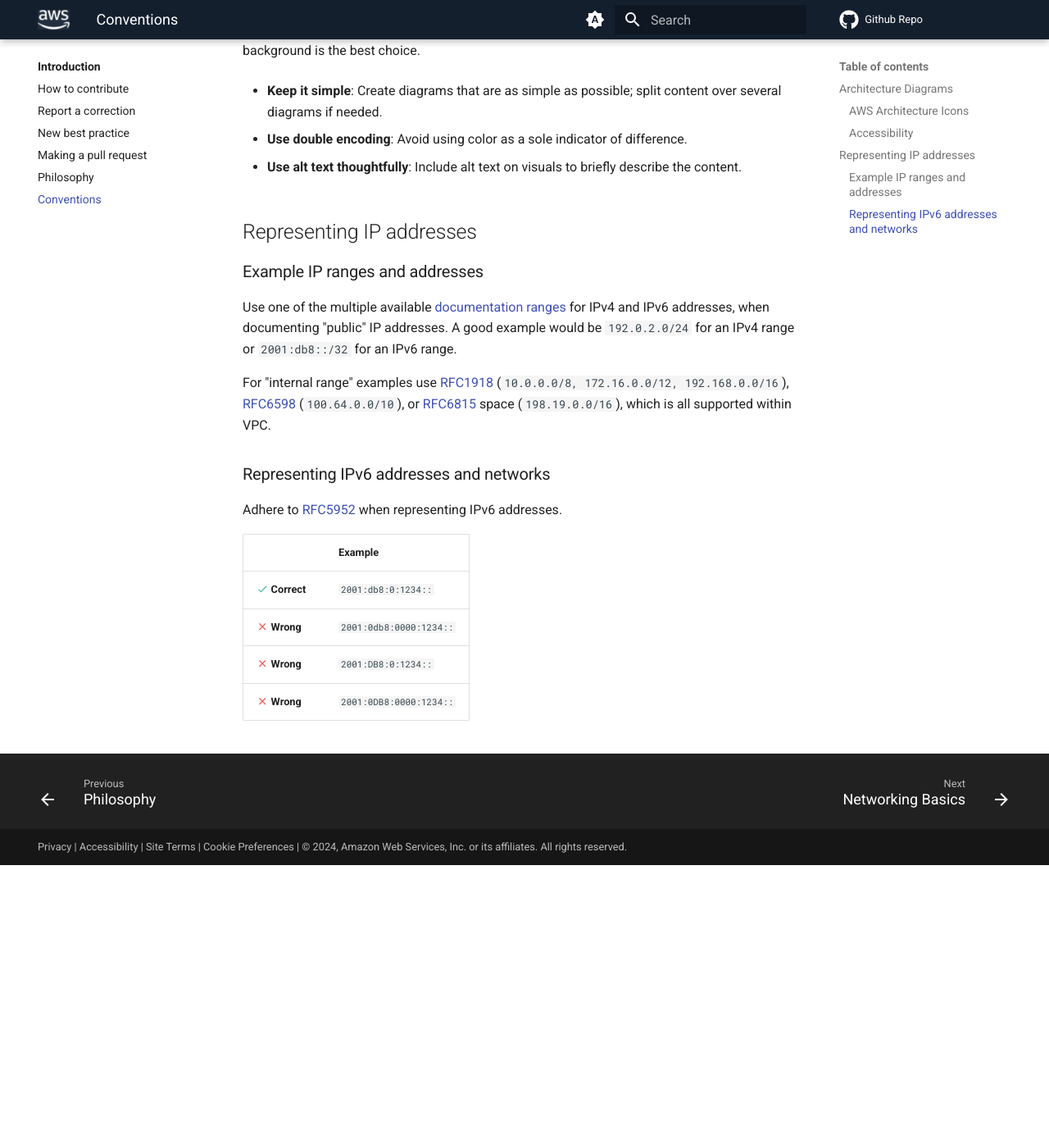
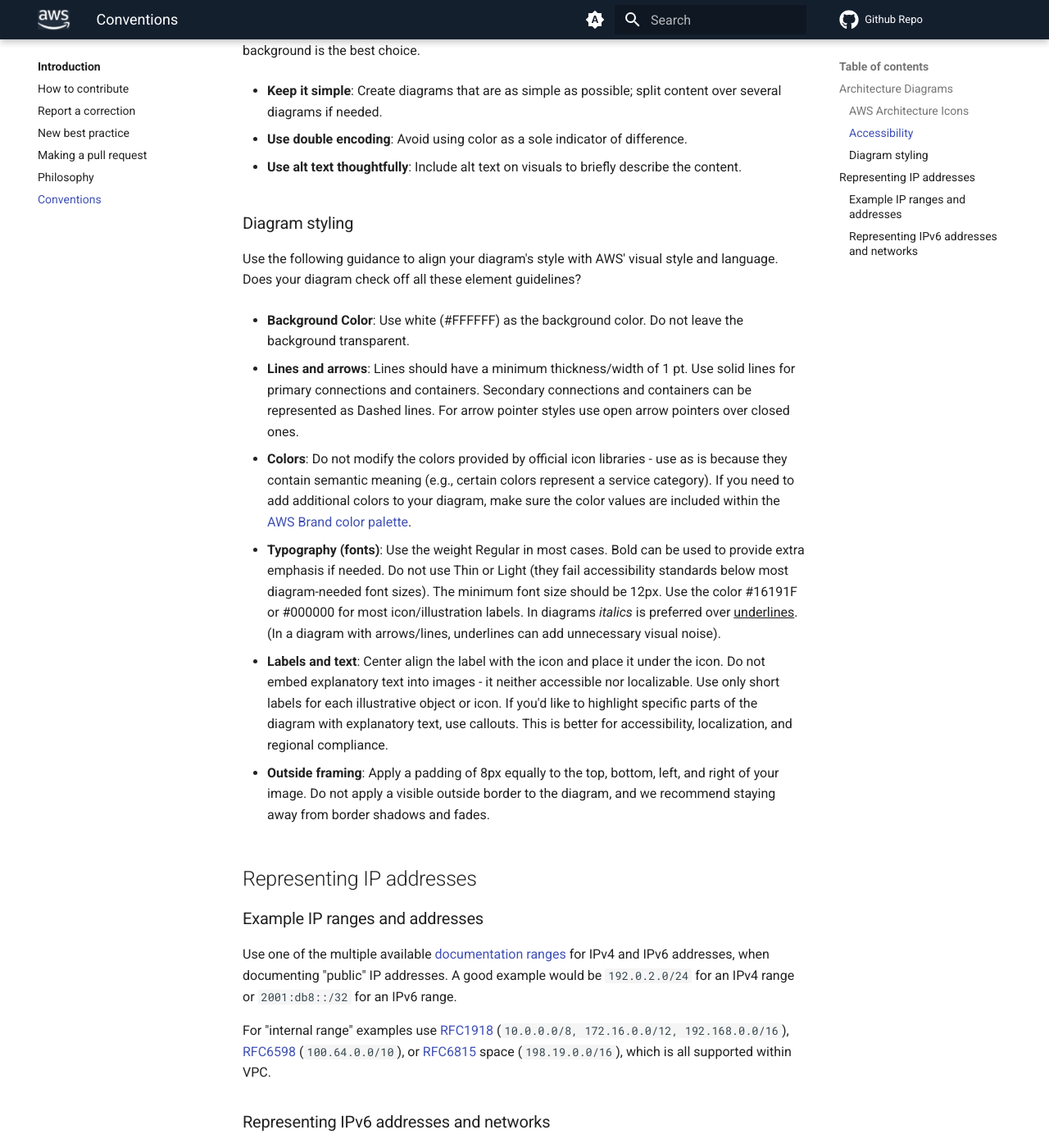
Before and after one commit to aws/aws-networking-best-practices, an MkDocs documentation site: the page built from content/community/conventions.md, in a window 1280 px wide and 1400 px high, scrolled down 522 px. Shown: the whole window at 82% size. Built offline with MkDocs 1.6.1 and Material for MkDocs 9.7.7, drawn with Linux system fonts in a browser that asks for light colours; comment, search, counter and statistics services are not loaded; before the commit the page ends 1577 px from its top, so only the background shows below that.

Commit message:
Added styling guide

```diff
--- a/content/community/conventions.md
+++ b/content/community/conventions.md
@@ -18,6 +18,22 @@
 
 - __Use alt text thoughtfully__: Include alt text on visuals to briefly describe the content.
 
+
+### Diagram styling
+Use the following guidance to align your diagram's style with AWS' visual style and language. Does your diagram check off all these element guidelines?
+
+- __Background Color__: Use white (#FFFFFF) as the background color. Do not leave the background transparent.
+
+- __Lines and arrows__: Lines should have a minimum thickness/width of 1 pt. Use solid lines for primary connections and containers. Secondary connections and containers can be represented as Dashed lines. For arrow pointer styles use open arrow pointers over closed ones.
+
+- __Colors__: Do not modify the colors provided by official icon libraries - use as is because they contain semantic meaning (e.g., certain colors represent a service category). If you need to add additional colors to your diagram, make sure the color values are included within the [AWS Brand color palette](https://design.amazon.com/styleguide/9188F3F120Af/aws/visual-identity/color/).
+
+- __Typography (fonts)__: Use the weight Regular in most cases. Bold can be used to provide extra emphasis if needed. Do not use Thin or Light (they fail accessibility standards below most diagram-needed font sizes). The minimum font size should be 12px. Use the color #16191F or #000000 for most icon/illustration labels. In diagrams *italics* is preferred over ^^underlines^^. (In a diagram with arrows/lines, underlines can add unnecessary visual noise).
+
+- __Labels and text__: Center align the label with the icon and place it under the icon. Do not embed explanatory text into images - it neither accessible nor localizable. Use only short labels for each illustrative object or icon. If you'd like to highlight specific parts of the diagram with explanatory text, use callouts. This is better for accessibility, localization, and regional compliance.
+
+- __Outside framing__: Apply a padding of 8px equally to the top, bottom, left, and right of your image. Do not apply a visible outside border to the diagram, and we recommend staying away from border shadows and fades.
+
 ## Representing IP addresses
 
 ### Example IP ranges and addresses
--- a/mkdocs.yml
+++ b/mkdocs.yml
@@ -106,6 +106,9 @@
   - admonition
   - pymdownx.details
   - pymdownx.superfences
+  - pymdownx.caret
+  - pymdownx.mark
+  - pymdownx.tilde
   - attr_list
   - md_in_html
   - pymdownx.superfences
```
